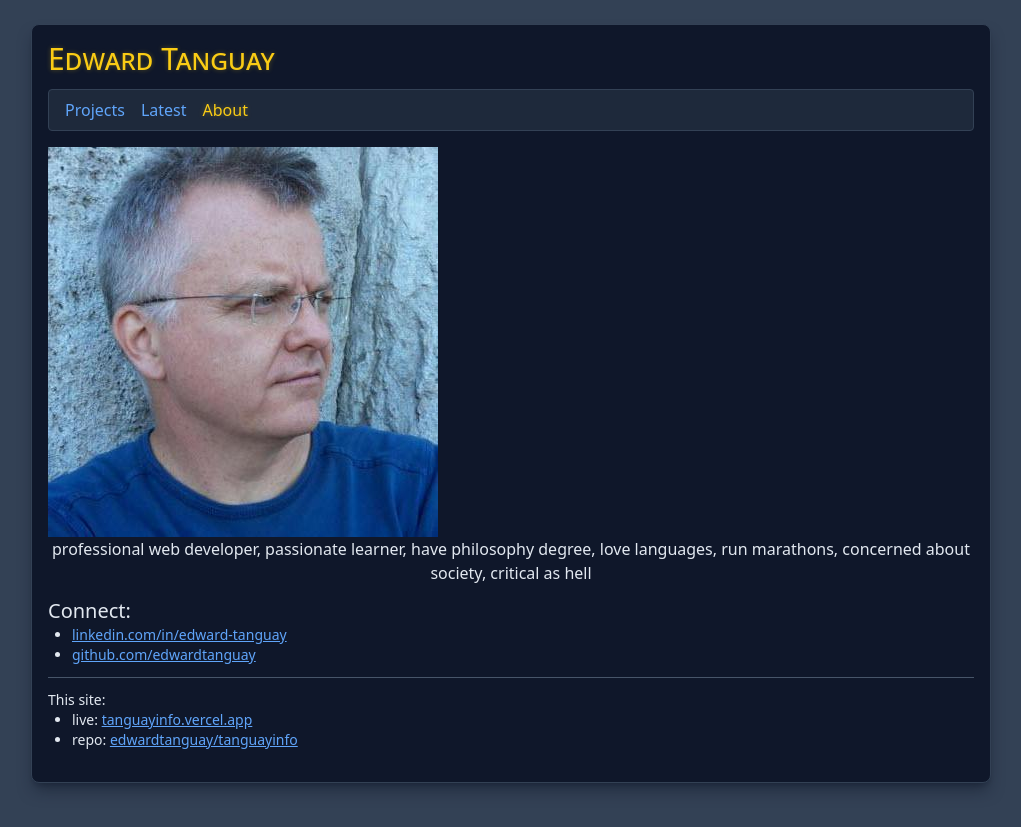
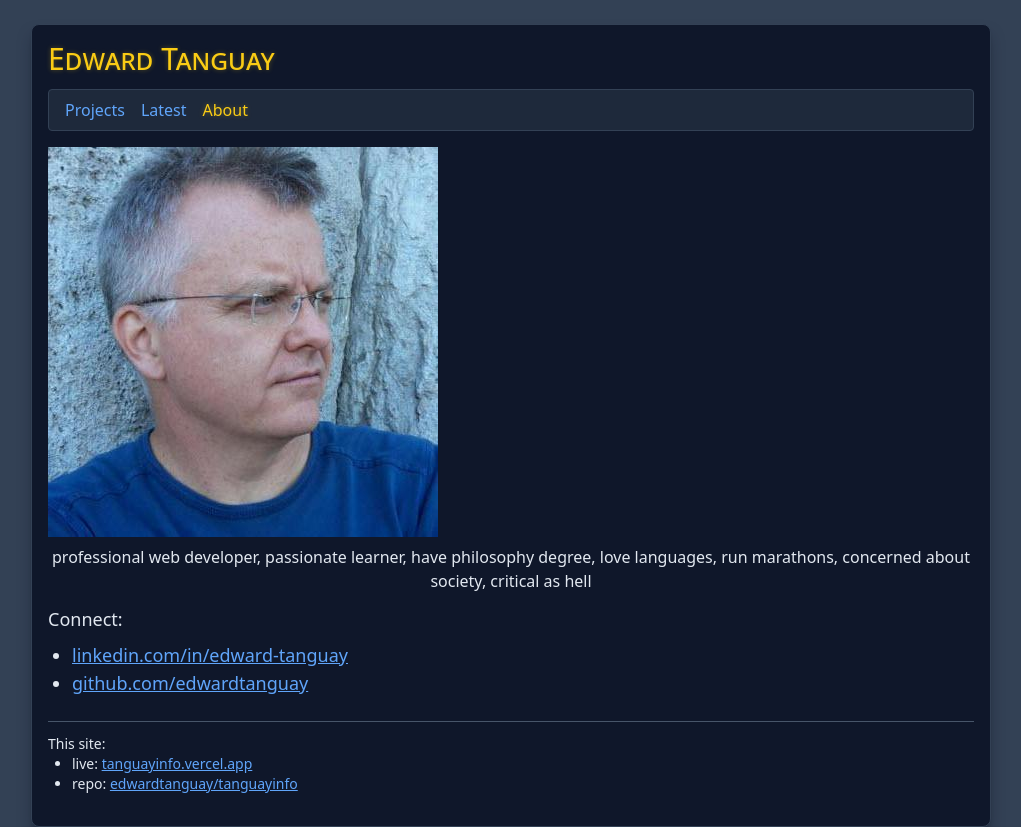
Before and after one commit to edwardtanguay/tanguayinfo, a React (Vite) app: page /about in a window 1280 px wide. Shown: the whole page, without its empty margins (129-1150 px from the left). Before the commit the page ends 800 px from the top, so only its background shows below. Built offline with nearby package versions, Linux system fonts and the light colour scheme; what easy-peasy would draw is missing.

Commit message:
about smphon

```diff
--- a/src/pages/PageAbout.tsx
+++ b/src/pages/PageAbout.tsx
@@ -2,13 +2,13 @@ export const PageAbout = () => {
 	return (
 		<>
 			<img src="images/edward.jpg" />
-			<p className="text-center">professional web developer, passionate learner, have philosophy degree, love languages, run marathons, concerned about society, critical as hell</p>
-			<h2 className="text-xl mt-3">Connect: </h2>
-			<ul className="list-disc ml-6 text-sm">
+			<p className="text-center mt-2">professional web developer, passionate learner, have philosophy degree, love languages, run marathons, concerned about society, critical as hell</p>
+			<h2 className="text-lg mt-3">Connect: </h2>
+			<ul className="list-disc ml-6 mt-2 text-lg">
 				<li> <a className="underline" href="https://www.linkedin.com/in/edward-tanguay">linkedin.com/in/edward-tanguay</a></li>
 				<li> <a className="underline" href="https://github.com/edwardtanguay">github.com/edwardtanguay</a></li>
 			</ul>
-			<h2 className="text-sm mt-3 border-t border-slate-600 pt-3">This site:</h2>
+			<h2 className="text-sm border-t border-slate-600 pt-3 mt-6">This site:</h2>
 			<ul className="list-disc ml-6 text-sm">
 				<li>live: <a className="underline" href="https://tanguayinfo.vercel.app">tanguayinfo.vercel.app</a></li>
 				<li>repo: <a className="underline" href="https://github.com/edwardtanguay/tanguayinfo">edwardtanguay/tanguayinfo</a></li>
```
